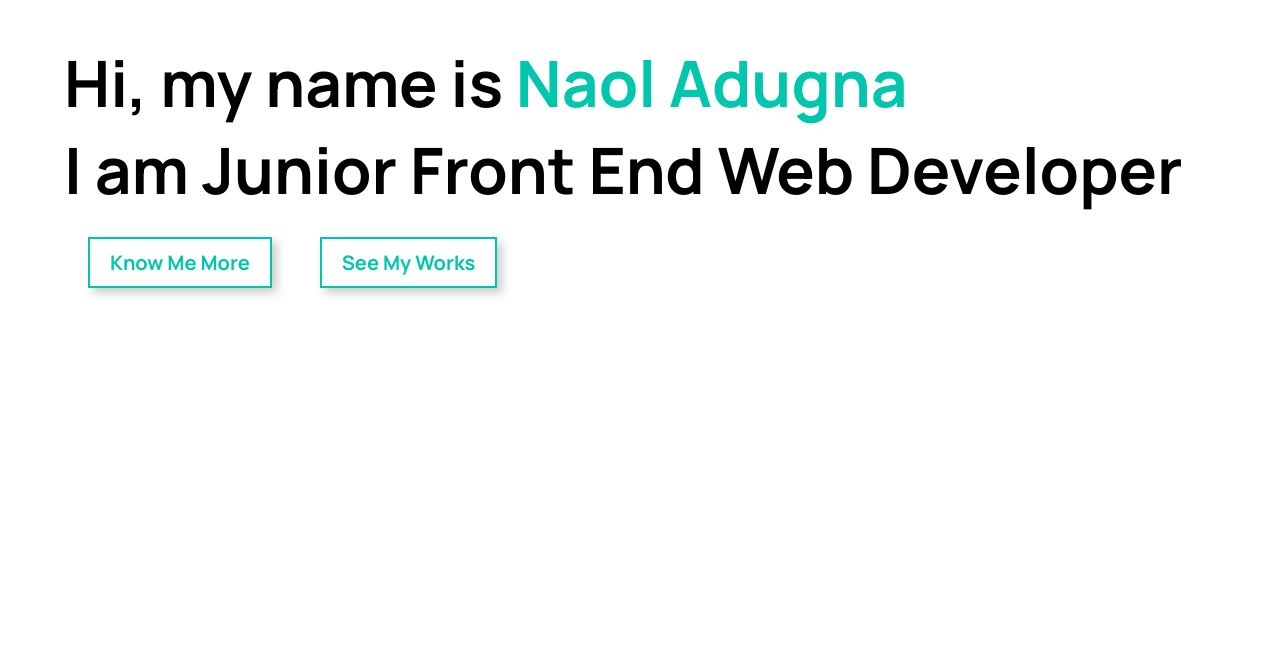
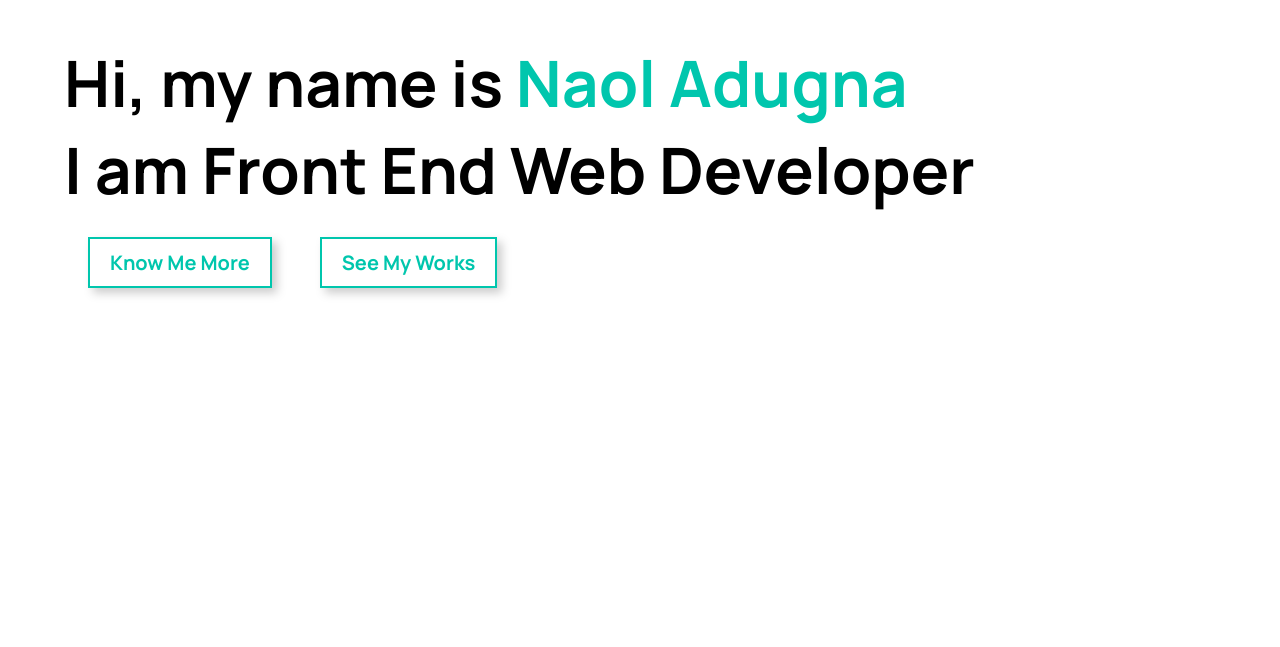
Before and after one commit to NaolAdugna/portfolio, a React (Create React App) app: page / in a window 1280 px wide. Shown: the part 153-800 px from the top of the page. Built offline with nearby package versions, Linux system fonts and the light colour scheme.

Commit message:
Update Home.js

```diff
--- a/src/Home.js
+++ b/src/Home.js
@@ -12,7 +12,7 @@ export default function Home() {
         <h1>
           Hi, my name is <strong>Naol Adugna</strong>{" "}
         </h1>
-        <h2>I am Junior Front End Web Developer</h2>
+        <h2>I am Front End Web Developer</h2>
         <div>
           <button>
             <Link
```
